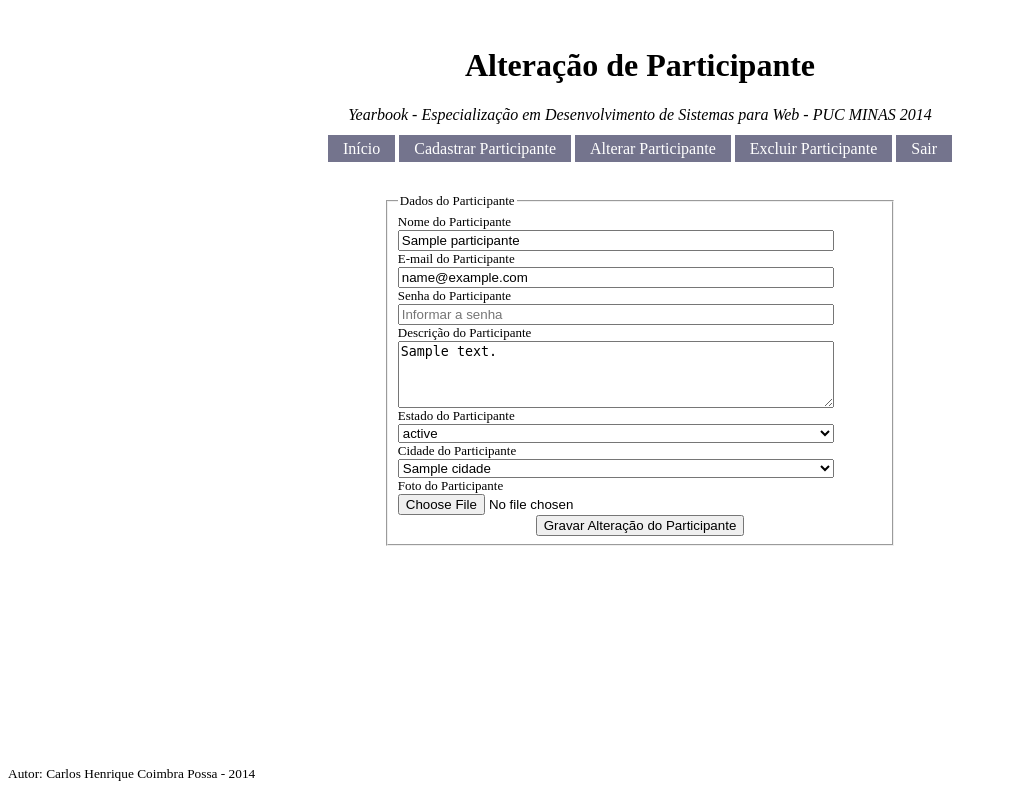
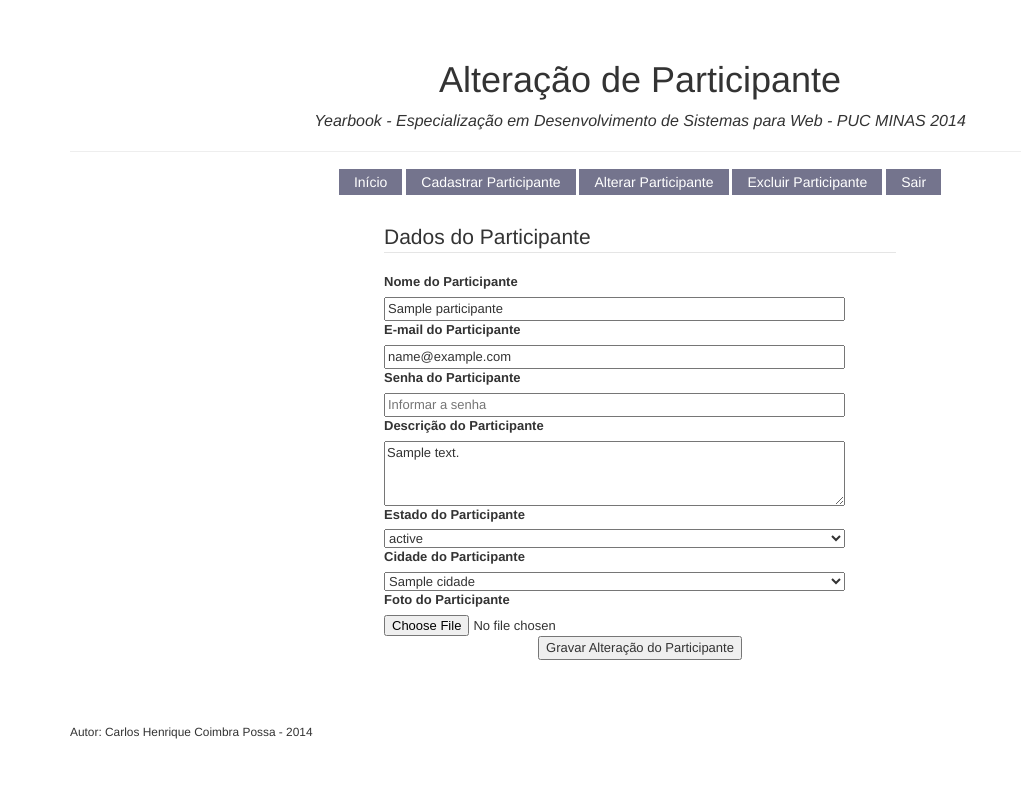
Before and after one commit to carloscpossa/yearbook, a PHP site: page /alteraParticipante.php in a window 1280 px wide. Shown: the whole page, without its empty margins (0-1021 px from the left). Run offline with PHP 8.4, Linux system fonts and the light colour scheme; the visitor is signed in with stand-in values (Sample User, id 1); tables that the repository leaves empty hold one stand-in row (values such as "Sample post"); some libraries are stand-ins or nearby versions.

Commit message:
Bootstrap
Bootstrap na página de alteração dos dados do participante

```diff
--- a/alteraParticipante.php
+++ b/alteraParticipante.php
@@ -21,11 +21,26 @@
         <meta charset="utf-8" lang="pt-br" />
         <title>Yearbook DAW - Alteração de Participante - PUC 2014</title>
         <link rel="stylesheet" href="estilos/estilo.css" />
+
+		<meta name="viewport" content="width=device-width, initial-scale=1">
+
+		<!-- Bootstrap -->
+        <link rel="stylesheet" href="https://maxcdn.bootstrapcdn.com/bootstrap/3.2.0/css/bootstrap.min.css">
+
+        <!-- HTML5 Shim and Respond.js IE8 support of HTML5 elements and media queries -->
+        <!-- WARNING: Respond.js doesn't work if you view the page via file:// -->
+        <!--[if lt IE 9]>
+          <script src="https://oss.maxcdn.com/html5shiv/3.7.2/html5shiv.min.js"></script>
+          <script src="https://oss.maxcdn.com/respond/1.4.2/respond.min.js"></script>
+        <![endif]-->
     </head>
     <body>
+		<div class="container">
 			<header> <!-- seção para separar o título -->
+				<div class="page-header">
 					<h1>Alteração de Participante</h1>
 					<p>Yearbook - Especialização em Desenvolvimento de Sistemas para Web - PUC MINAS 2014</p>
+				</div>
 			</header>
 			<nav>
 				<ul>
@@ -158,7 +173,13 @@
 				</div>
 			</section>
 			<footer id="rodapeparticipante">
-            <small>Autor: Carlos Henrique Coimbra Possa - 2014</small>
+				<small class="text-center">Autor: Carlos Henrique Coimbra Possa - 2014</small>
 			</footer>
+			</footer>
+			<!-- jQuery (necessary for Bootstrap's JavaScript plugins) -->
+			<script src="https://ajax.googleapis.com/ajax/libs/jquery/1.11.1/jquery.min.js"></script>
+			<!-- Include all compiled plugins (below), or include individual files as needed -->
+			<script src="https://maxcdn.bootstrapcdn.com/bootstrap/3.2.0/js/bootstrap.min.js"></script>
+		<div>
     </body>
 </html>
```
Lines whose indentation alone changed are shown as unchanged.
